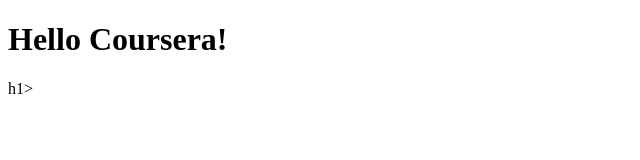
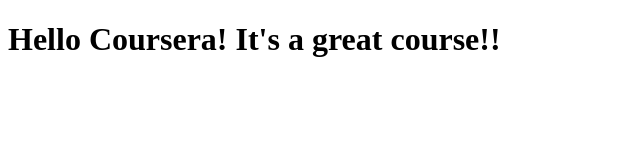
Before and after one commit to Hasiba1210/Coursera_Test, a plain HTML site: page site/index.html in a window 1280 px wide. Shown: the whole page, without its empty margins (0-640 px from the left). Drawn offline with Linux system fonts and the light colour scheme.

Commit message:
Small addition to our page content.

```diff
--- a/site/index.html
+++ b/site/index.html
@@ -4,6 +4,6 @@
 	<title>Hello Coursera!</title>
 </head>
 <body>
-<h1>Hello Coursera!</h1>h1>
+<h1>Hello Coursera! It's a great course!!</h1>
 </body>
 </html>
```
